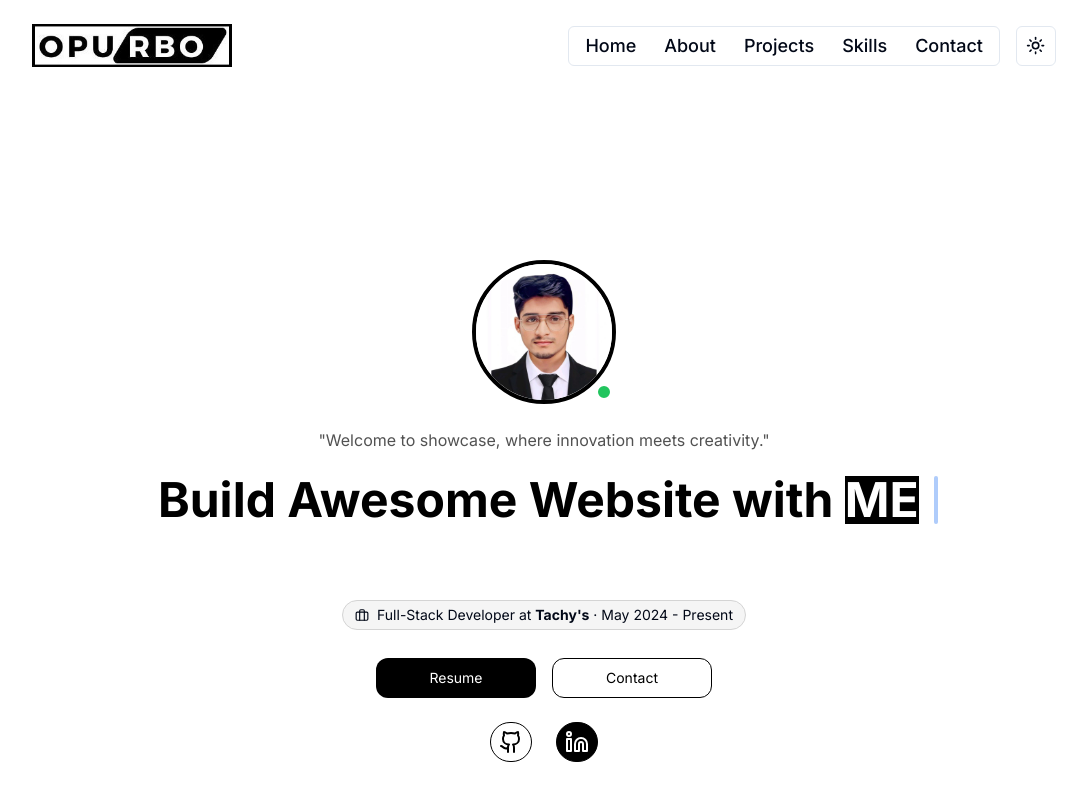
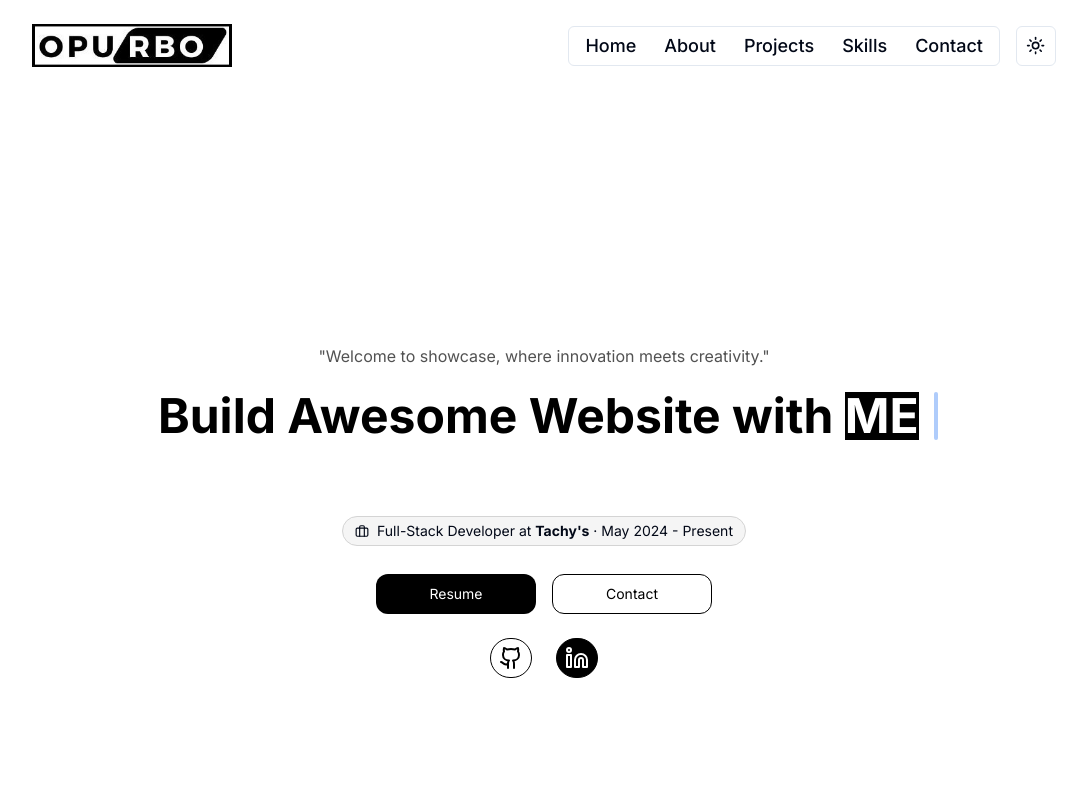
Before and after one commit to opurbo007/portfolio, a Next.js app: page / in a window 1280 px wide. Shown: the top 800 px of the page, without its empty margins (96-1183 px from the left). Built offline with nearby package versions, Linux system fonts and the light colour scheme.

Commit message:
remove unused Image import and avatar image from HeroSection component

```diff
--- a/src/components/HeroSection.tsx
+++ b/src/components/HeroSection.tsx
@@ -1,6 +1,5 @@
 "use client";
 import { Briefcase, Github, Linkedin } from "lucide-react";
-import Image from "next/image";
 import { Toggle } from "./ui/toggle";
 import { TypewriterEffectSmooth } from "./ui/typewriter-effect";
 
@@ -33,16 +32,6 @@ export function HeroSection() {
   ];
   return (
     <div className="flex flex-col items-center justify-center h-[35rem] sm:h-[51.2rem]  ">
-      <div className="relative mb-6">
-        <Image
-          src={"/avatar.jpg"}
-          alt="Opu Pal"
-          width={140}
-          height={140}
-          className="rounded-full border-4 border-black dark:border-white object-cover h-32 w-32 sm:h-36 sm:w-36"
-        />
-        <span className="absolute bottom-1 right-1 h-4 w-4 rounded-full bg-green-500 border-2 border-white dark:border-black" />
-      </div>
       <p className="text-neutral-600 dark:text-neutral-200 text-xs sm:text-base  ">
         {`"Welcome to showcase, where innovation meets creativity."`}
       </p>
```
